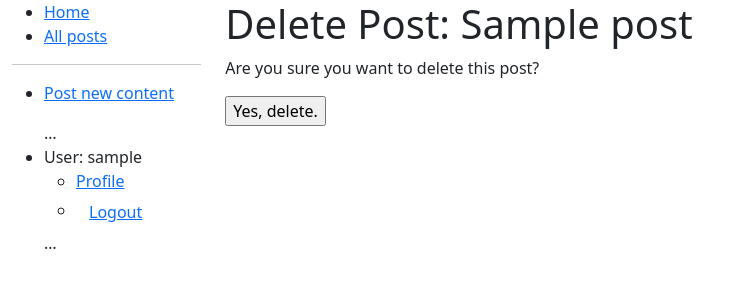
After one commit to sethdhopkins/django_blog, a Django app: page /blog/post/00000000-0000-0000-0000-000000000001/delete/ in a window 1280 px wide. The commit adds this page. Shown: the top 300 px of the page, without its empty margins (0-729 px from the left). Run offline with Django 5.2, Linux system fonts and the light colour scheme; a user stored in the database is signed in; tables that the repository leaves empty hold one stand-in row (values such as "Sample post").

Commit message:
Finished adding user CRUD and post CRUD

```diff
--- a/blog/admin.py
+++ b/blog/admin.py
@@ -1,6 +1,8 @@
 from django.contrib import admin
 from django.contrib.auth.admin import UserAdmin
 from .models import User, Post, Comment
+
+admin.site.site_url = "/blog"
 
 # Register your models here.
 
--- a/blog/models.py
+++ b/blog/models.py
@@ -1,7 +1,7 @@
 from django.db import models
 from django.contrib.auth.models import AbstractUser
 from django.urls import reverse
-import uuid # Required for unique book instances
+import uuid
 
 
 # Create your models here.
@@ -29,6 +29,7 @@ class Post(models.Model):
 
     class Meta:
         ordering = ['-published_date']
+        permissions = (("blog.create_post", "Post created"), ("blog.change_post", "Post updated"), ("blog.delete_post", "Post deleted"),)
 
     def get_absolute_url(self):
         return reverse('post-detail', args=[str(self.id)])
--- a/blog/templates/base_generic.html
+++ b/blog/templates/base_generic.html
@@ -23,18 +23,32 @@
               <li><a href="{% url 'index' %}">Home</a></li>
               <li><a href="{% url 'posts' %}">All posts</a></li>
             </ul>
+
+            {% if user.is_authenticated %}
+            <hr>
+            <ul class="sidebar-nav">
+              <li><a href="{% url 'post-create' %}">Post new content</a></li>
+            </ul>
+            {% endif %}
+
             <ul class="sidebar-nav">
                 …
               {% if user.is_authenticated %}
-                <li>User: {{ user.get_username }}</li>
-                <li>
-                  <form id="logout-form" method="post" action="{% url 'logout' %}">
-                    {% csrf_token %}
-                    <button type="submit" class="btn btn-link">Logout</button>
-                  </form>
+                <li>User: {{ user.get_username }}
+                  <ul>
+                    <li><a href="{% url 'user-detail' user.id %} ">Profile</a></li>
+                    <li><form id="logout-form" method="post" action="{% url 'logout' %}">
+                      {% csrf_token %}
+                      <button type="submit" class="btn btn-link">Logout</button>
+                    </form>
+                    </li>
+                  </ul>
                 </li>
               {% else %}
+
                 <li><a href="{% url 'login' %}?next={{ request.path }}">Login</a></li>
+                <li><a href="{% url 'user-create' %}?next={{ request.path }}">Sign-up</a></li>
+
               {% endif %}
                 …
             </ul>
--- /dev/null
+++ b/blog/templates/blog/post_confirm_delete.html
@@ -0,0 +1,25 @@
+{% extends "base_generic.html" %}
+
+{% block content %}
+
+<h1>Delete Post: {{ post.title }}</h1>
+
+{% if post.comments_set.all %}
+
+<p>All comments below will also be deleted:</p>
+<ul>
+  {% for comment in post.comments_set.all %}
+    <li><a href="{% url 'post-detail' post.id %}">{{comment}}</a> ({{post.comments_set.all.count}})</li>
+  {% endfor %}
+</ul>
+
+{% else %}
+<p>Are you sure you want to delete this post?</p>
+
+<form action="" method="POST">
+  {% csrf_token %}
+  <input type="submit" action="" value="Yes, delete.">
+</form>
+{% endif %}
+
+{% endblock %}
--- a/blog/urls.py
+++ b/blog/urls.py
@@ -6,5 +6,11 @@ urlpatterns = [
     path('blogs/', views.PostListView.as_view(), name = 'posts'),
     path('post/<uuid:pk>', views.PostDetailView.as_view(), name = 'post-detail'),
     path('user/<int:pk>', views.UserDetailView.as_view(), name = 'user-detail'),
-
+    path('post/create/', views.PostCreate.as_view(), name='post-create'),
+    path('post/<uuid:pk>/update/', views.PostUpdate.as_view(), name='post-update'),
+    path('post/<uuid:pk>/delete/', views.PostDelete.as_view(), name='post-delete'),
+    path('user/<int:pk>', views.UserDetailView.as_view(), name = 'user-detail'),
+    path('user/create/', views.UserCreate.as_view(), name='user-create'),
+    path('profile/edit/', views.UserUpdate.as_view(), name='profile-update'),
+    path('profile/delete/', views.UserDelete.as_view(), name='profile-delete'),
 ]
--- a/blog/views.py
+++ b/blog/views.py
@@ -1,6 +1,13 @@
 from django.shortcuts import render
 from .models import User, Post, Comment
 from django.views import generic
+from django.contrib.auth.mixins import PermissionRequiredMixin, LoginRequiredMixin
+from django.contrib.auth import login, logout
+from django.contrib.auth.hashers import make_password
+from django.views.generic.edit import CreateView, UpdateView, DeleteView
+from django.http import HttpResponseRedirect
+from django.urls import reverse, reverse_lazy
+
 
 # Create your views here.
 
@@ -17,6 +24,68 @@ def index(request):
 
     return render(request, 'index.html', context = context)
 
+class PostCreate(LoginRequiredMixin, CreateView):
+    model = Post
+    fields = ['title', 'content']
+    permission_required = 'blog.add_post'
+
+    def form_valid(self, form):
+        form.instance.author = self.request.user
+        return super().form_valid(form)
+
+class PostUpdate(PermissionRequiredMixin, UpdateView):
+    model = Post
+    # Not recommended (potential security issue if more fields added)
+    fields = ['title', 'content']
+    permission_required = 'blog.change_post'
+
+class PostDelete(PermissionRequiredMixin, DeleteView):
+    model = Post
+    success_url = reverse_lazy('posts')
+    permission_required = 'blog.delete_post'
+
+    def form_valid(self, form):
+        pk = self.object.pk
+
+        try:
+            self.object.delete()
+            return HttpResponseRedirect(self.success_url)
+        except Exception as e:
+            return HttpResponseRedirect(
+                reverse("post-delete", kwargs={"pk": pk})
+            )
+class UserCreate(CreateView):
+    model = User
+    fields = ['username', 'password', 'email', 'bio']
+    success_url = reverse_lazy('index')
+
+    def form_valid(self, form):
+        form.instance.password = make_password(
+            form.cleaned_data['password']
+        )
+
+        response = super().form_valid(form)
+        login(self.request, self.object)
+        return response
+
+class UserUpdate(LoginRequiredMixin, UpdateView):
+    model = User
+    fields = ['username', 'email', 'bio']
+
+    def get_object(self):
+        return self.request.user
+
+    def form_valid(self, form):
+        logout(self.request)
+        return super().form_valid(form)
+
+class UserDelete(LoginRequiredMixin, DeleteView):
+    model = User
+    success_url = reverse_lazy('index')
+
+    def get_object(self):
+        return self.request.user
+
 class PostListView(generic.ListView):
     model = Post
     paginate_by = 5
```
Also changed, not shown: blog/templates/blog/post_detail.html (+16 -11 lines), blog/templates/blog/post_form.html (added, +11 -0 lines), blog/templates/blog/user_delete_confirm.html (added, +25 -0 lines), blog/templates/blog/user_detail.html (+12 -1 lines), blog/templates/blog/user_form.html (added, +11 -0 lines), blog/migrations/0002_alter_post_options.py (added).
